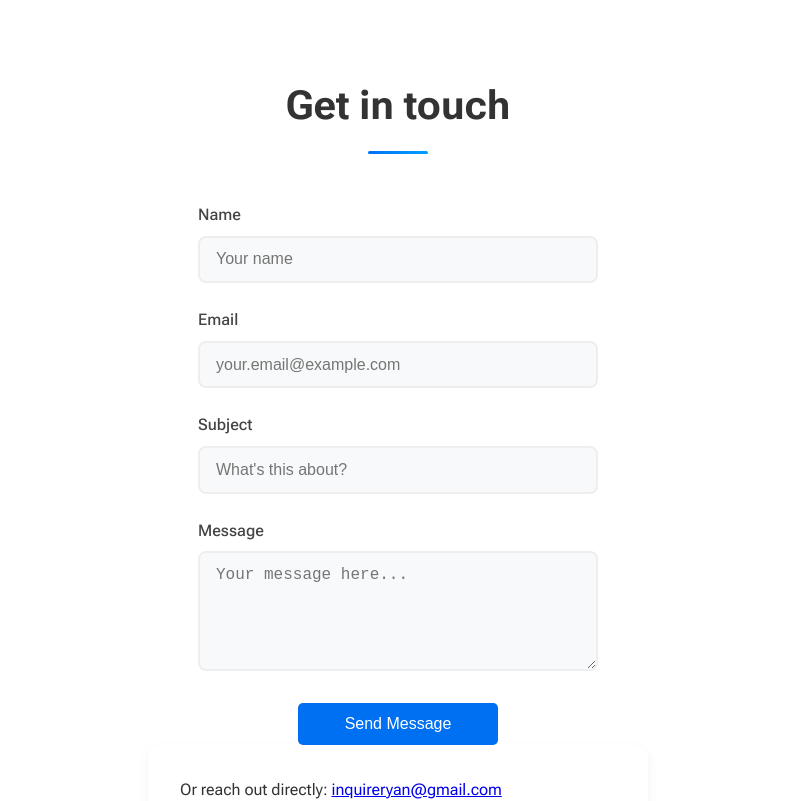
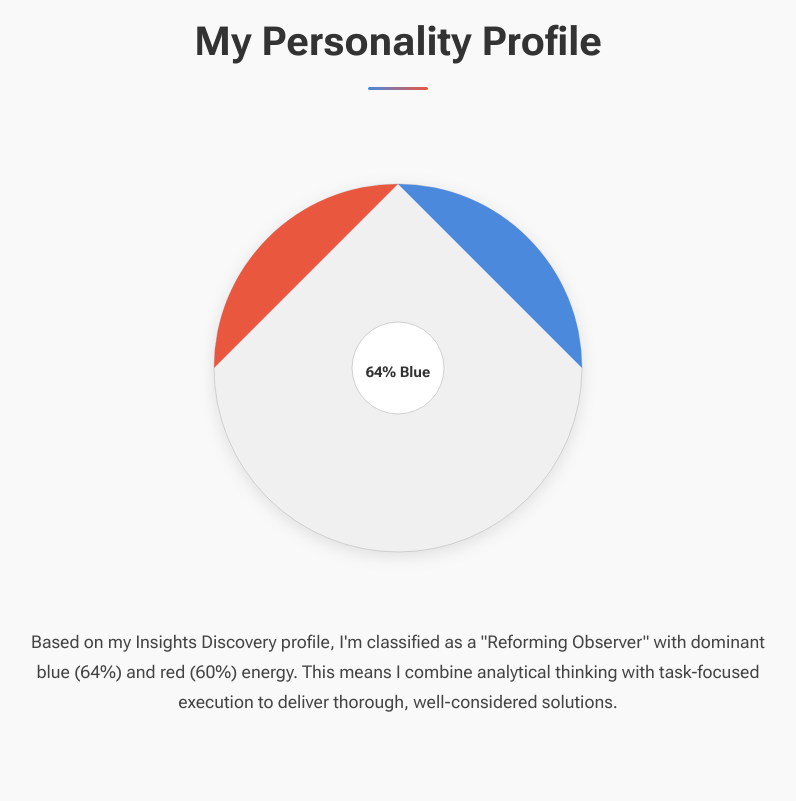
Before and after one commit to rguid31/ryan-guidry-portfolio, a Next.js app: page / in a window 1280 px wide. Shown: the part 9020-9821 px from the top of the page, without its empty margins (242-1038 px from the left). Built offline with nearby package versions, Linux system fonts and the light colour scheme.

Commit message:
Add personality profile section to portfolio

```diff
--- a/pages/index.js
+++ b/pages/index.js
@@ -328,6 +328,28 @@ export default function Home() {
                     </div>
                 </section>
 
+                {/* Personality Profile Section */}
+                <section id="personality-profile">
+                    <h2>My Personality Profile</h2>
+
+                    <div className="visualization-container">
+                        {/* SVG Personality Wheel */}
+                        <svg xmlns="http://www.w3.org/2000/svg" viewBox="0 0 500 500">
+                            {/* Insert the entire SVG code from the personality wheel artifact */}
+                            {/* This is a placeholder - replace with your actual SVG code */}
+                            <circle cx="250" cy="250" r="200" fill="#f0f0f0" stroke="#ccc" strokeWidth="1"/>
+                            <path d="M250,50 A200,200 0 0,1 450,250" fill="#4A89DC" stroke="none"/>
+                            <path d="M250,50 A200,200 0 0,0 50,250" fill="#E9573F" stroke="none"/>
+                            <circle cx="250" cy="250" r="50" fill="white" stroke="#ccc" strokeWidth="1"/>
+                            <text x="250" y="260" textAnchor="middle" fill="#333" fontWeight="bold">64% Blue</text>
+                        </svg>
+                    </div>
+
+                    <div className="profile-description">
+                        <p>Based on my Insights Discovery profile, I'm classified as a "Reforming Observer" with dominant blue (64%) and red (60%) energy. This means I combine analytical thinking with task-focused execution to deliver thorough, well-considered solutions.</p>
+                    </div>
+                </section>
+
                 {/* Contact section */}
                 <section id="contact">
                     <h2>Get in touch</h2>
--- a/styles/globals.css
+++ b/styles/globals.css
@@ -1728,3 +1728,71 @@ section h2::after {
         padding: 3rem 1.5rem;
     }
 }
+
+/* Personality Profile Section */
+#personality-profile {
+    padding: 6rem 0;
+    background-color: #f9f9f9;
+}
+
+#personality-profile h2 {
+    text-align: center;
+    margin-bottom: 3rem;
+    color: #333;
+    position: relative;
+    padding-bottom: 1rem;
+}
+
+#personality-profile h2::after {
+    content: '';
+    position: absolute;
+    bottom: 0;
+    left: 50%;
+    transform: translateX(-50%);
+    width: 60px;
+    height: 3px;
+    background: linear-gradient(90deg, #4A89DC, #E9573F);
+    border-radius: 3px;
+}
+
+.visualization-container {
+    max-width: 500px;
+    margin: 30px auto;
+    padding: 0 20px;
+}
+
+.visualization-container svg {
+    width: 100%;
+    height: auto;
+    display: block;
+    filter: drop-shadow(0 4px 8px rgba(0,0,0,0.1));
+    transition: transform 0.3s ease;
+}
+
+.visualization-container svg:hover {
+    transform: scale(1.02);
+}
+
+.profile-description {
+    max-width: 800px;
+    margin: 30px auto;
+    padding: 0 20px;
+    text-align: center;
+    font-size: 1.1rem;
+    color: #444;
+    line-height: 1.7;
+}
+
+@media (max-width: 768px) {
+    .visualization-container {
+        max-width: 350px;
+    }
+
+    #personality-profile {
+        padding: 4rem 0;
+    }
+
+    .profile-description {
+        font-size: 1rem;
+    }
+}
```
